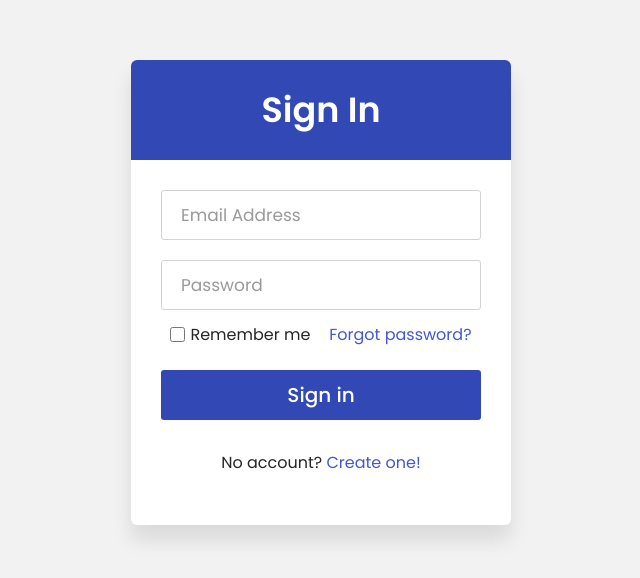
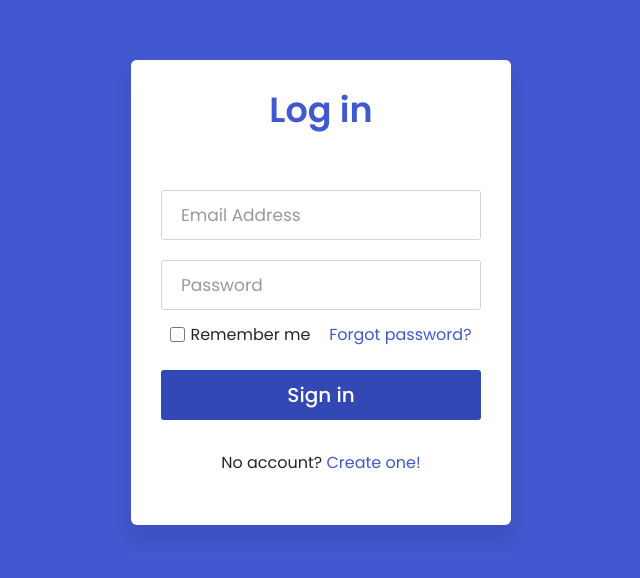
Before and after one commit to franklinspablu/login-form, a plain HTML site: page index.html in a window 1280 px wide. Shown: the part 108-686 px from the top of the page, without its empty margins (319-959 px from the left). Drawn offline with Linux system fonts and the light colour scheme.

Commit message:
Change in title and background color

```diff
--- a/index.html
+++ b/index.html
@@ -13,7 +13,7 @@
 <body>
   <div class="wrapper">
     <div class="title">
-       Sign In
+       Log in
     </div>
 
     <form action="#">
--- a/style.css
+++ b/style.css
@@ -10,7 +10,7 @@ html,body{
   height: 100%;
   width: 100%;
   place-items: center;
-  background: #f2f2f2;
+  background: #4158d0;
   /* background: linear-gradient(-135deg, #c850c0, #4158d0); */
 }
 ::selection{
@@ -28,10 +28,10 @@ html,body{
   font-weight: 600;
   text-align: center;
   line-height: 100px;
-  color: #fff;
+  color: #4158d0;
   user-select: none;
   border-radius: 6px 6px 0 0;
-  background: #3248b5;
+  background: #ffffff;
 }
 
 .wrapper form{
```
